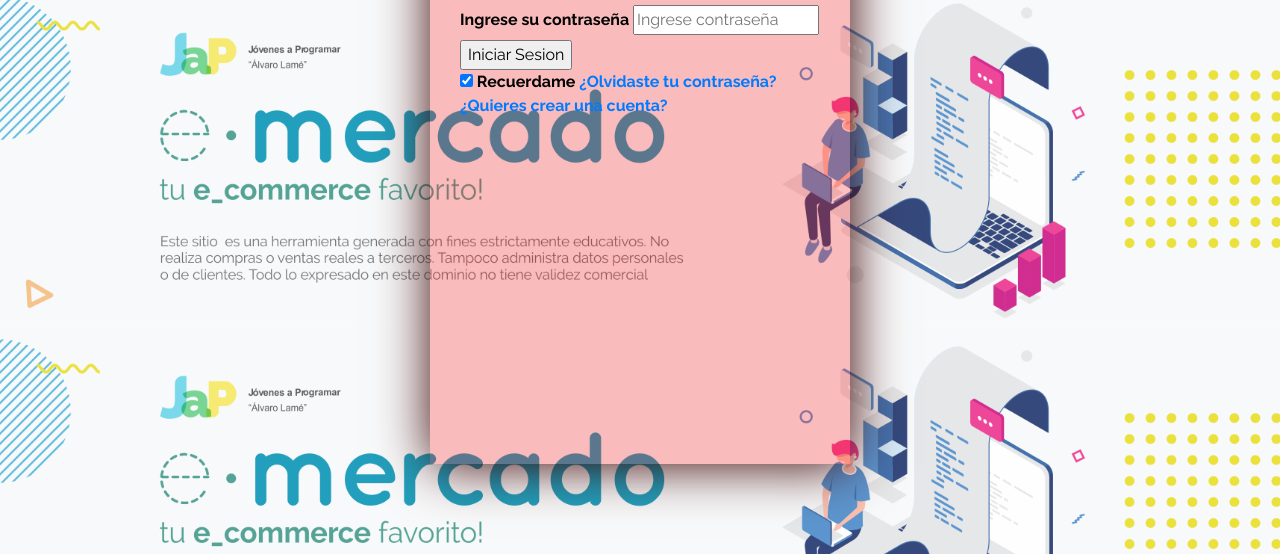
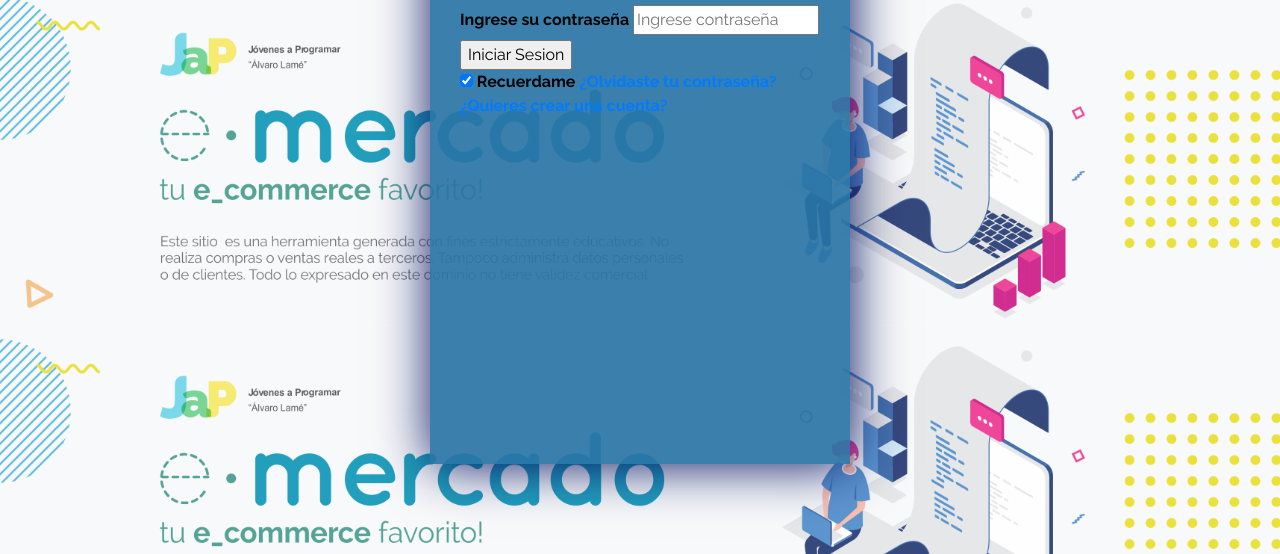
Before and after one commit to Matustylee/Jap_repository, a plain HTML site: page login.html in a window 1280 px wide. Shown: the part 246-800 px from the top of the page. Drawn offline with Linux system fonts and the light colour scheme.

Commit message:
update colores box login

```diff
--- a/css/StyleLogin.css
+++ b/css/StyleLogin.css
@@ -16,8 +16,8 @@
 .login-box{
     width: 420px;
     height: 620px;
-    background: rgba(255, 0, 0, 0.25);
-    box-shadow: 1px 1px 50px rgb(58, 0, 0);
+    background:rgba(40, 116, 166, 0.904) ;
+    box-shadow: 1px 1px 50px rgb(3, 17, 95);
     color: black;
     top: 50%;
     left: 50%;
```
